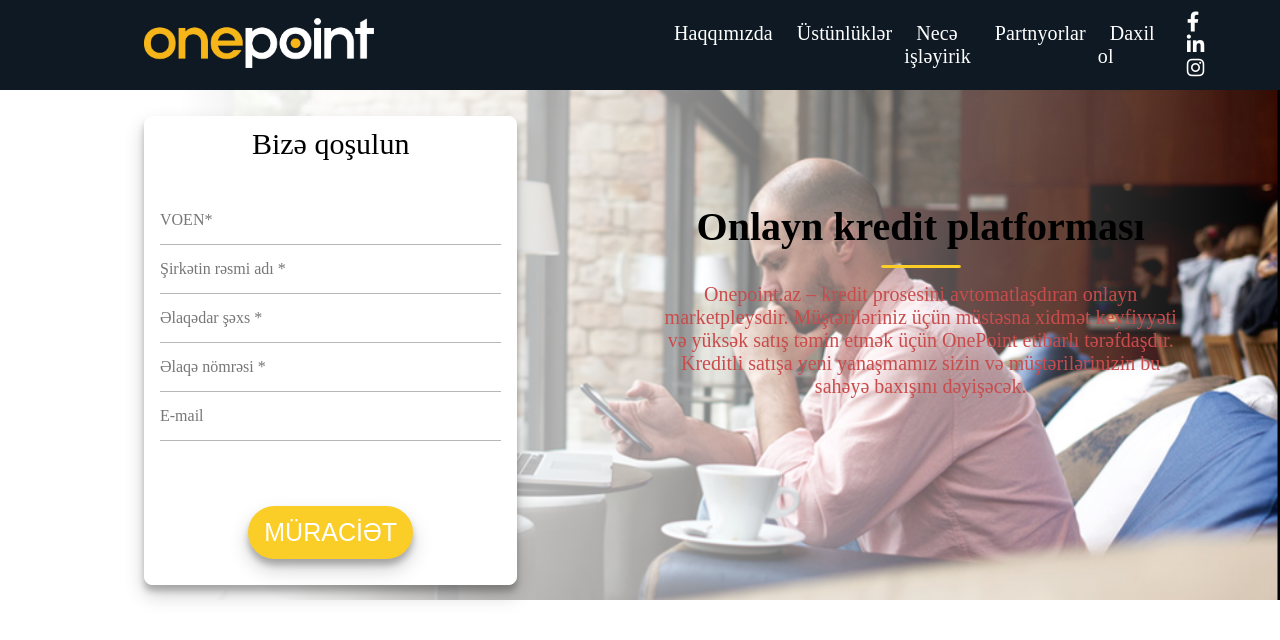
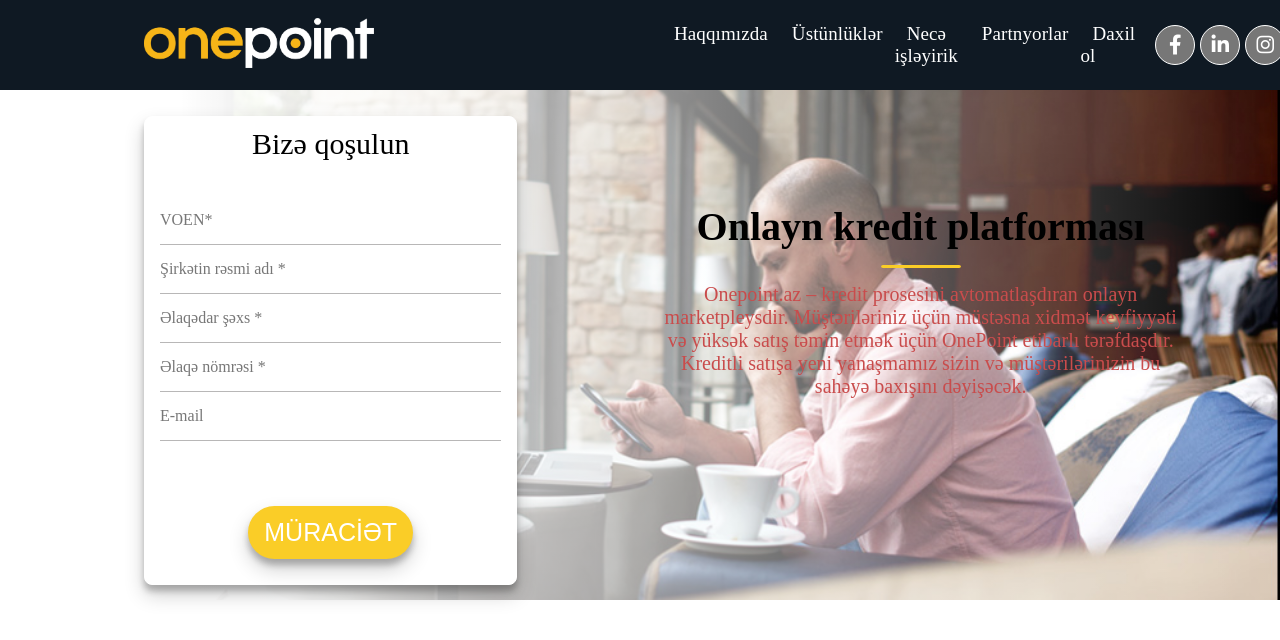
Before and after one commit to AysunIsgenderli/onepoint-lesson4, a plain HTML site: page index.html in a window 1280 px wide. Drawn offline with Linux system fonts and the light colour scheme.

Commit message:
correction in icons

```diff
--- a/assets/css/style.css
+++ b/assets/css/style.css
@@ -34,8 +34,8 @@
   /* padding: 10px; */
 }
 .nav-item {
-  margin-right: 2rem;
-  font-size: 20px;
+  /* margin-right: 2rem; */
+  font-size: 19px;
   font-weight: 500;
 }
 .nav-item li {
@@ -53,11 +53,28 @@
   display: flex;
   justify-content: space-evenly;
 }
+.social {
+  display: flex;
+  gap: 5px;
+  margin-left: 20px;
 
-.social a {
-  font-size:20px;
+}
+.social div {
+  width: 40px;
+  height: 40px;
+  font-size: 20px;
+  border: 1px solid #fff;
+  border-radius: 50%;
+  display: flex;
+  align-items: center;
+  justify-content: center;
+  background-color: #777;
+
+}
+/* .social a {
+  font-size: 20px;
   margin-right: 8px;
-}
+} */
 
 /* content */
 /* .content {
@@ -71,8 +88,7 @@
 .content {
   height: 600px;
   position: relative;
-  background:
-  linear-gradient(
+  background: linear-gradient(
       89.83deg,
       #ffffff 14.24%,
       #ffffff 14.25%,
@@ -148,22 +164,22 @@
 }
 
 /* online credit */
-.online-credit{
+.online-credit {
   align-items: center;
   text-align: center;
   padding-right: 100px;
-    width: 80%
+  width: 80%;
 }
-.online-credit  h1{
+.online-credit h1 {
   color: #000;
   font-size: 40px;
   font-weight: 600;
 }
-.online-credit p{
-    color:  #c94c4c;
+.online-credit p {
+  color: #c94c4c;
   font-size: 20px;
 }
-.line{
+.line {
   width: 80px;
   height: 3px;
   background-color: rgb(250, 205, 39);
--- a/index.html
+++ b/index.html
@@ -41,9 +41,16 @@
           </ul>
         </nav>
         <div class="social">
-          <a href="#"><i class="fa-brands fa-facebook-f"></i></a>
-          <a href="#"><i class="fa-brands fa-linkedin-in"></i></a>
-          <a href="#"><i class="fa-brands fa-instagram"></i></a>
+          <!-- a lari div de yaz -->
+          <div>
+            <a href="#"><i class="fa-brands fa-facebook-f"></i></a>
+          </div>
+          <div>
+            <a href="#"><i class="fa-brands fa-linkedin-in"></i></a>
+          </div>
+          <div>
+            <a href="#"><i class="fa-brands fa-instagram"></i></a>
+          </div>
         </div>
       </div>
     </header>
```
Lines whose indentation alone changed are shown as unchanged.
